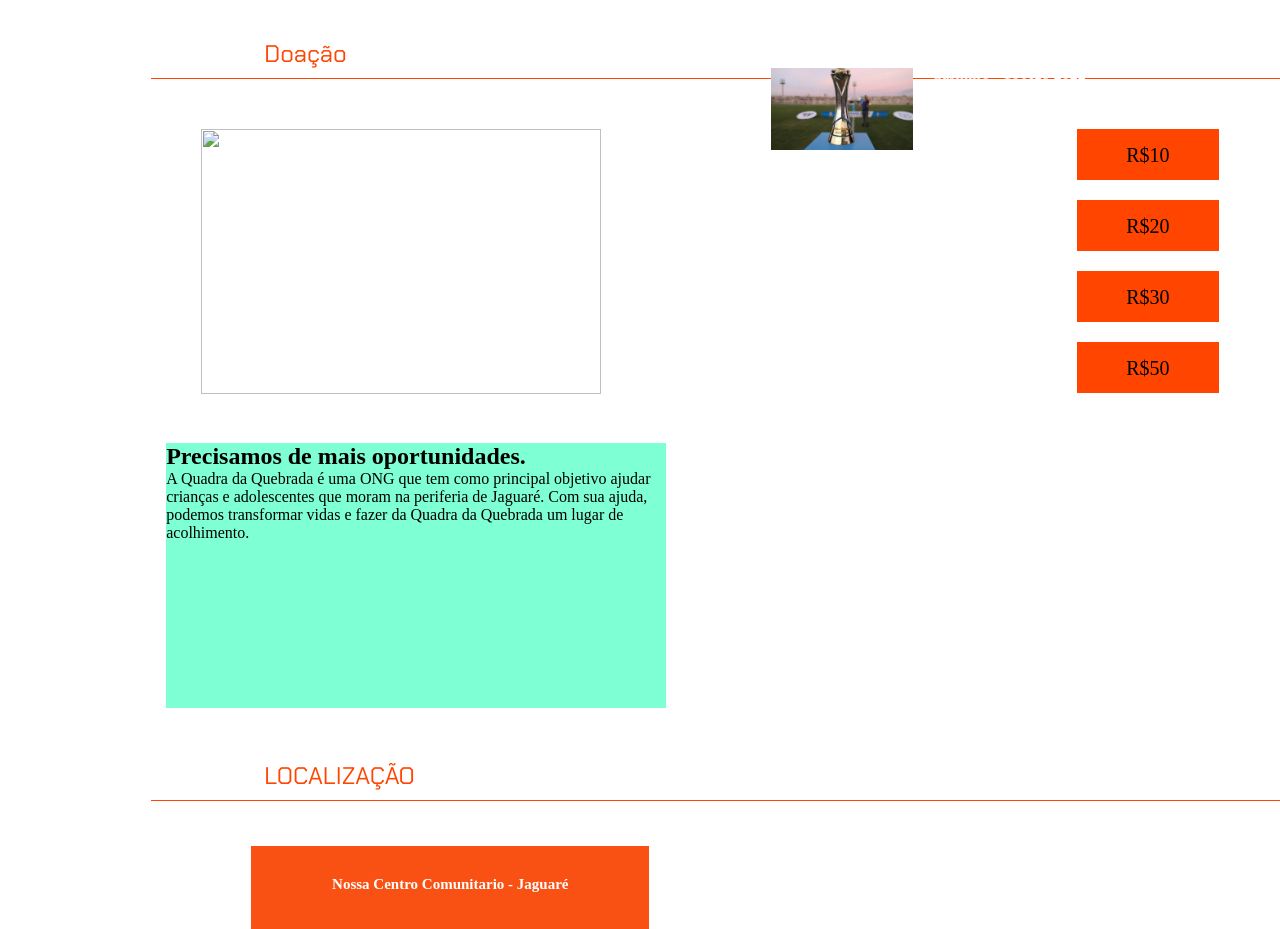
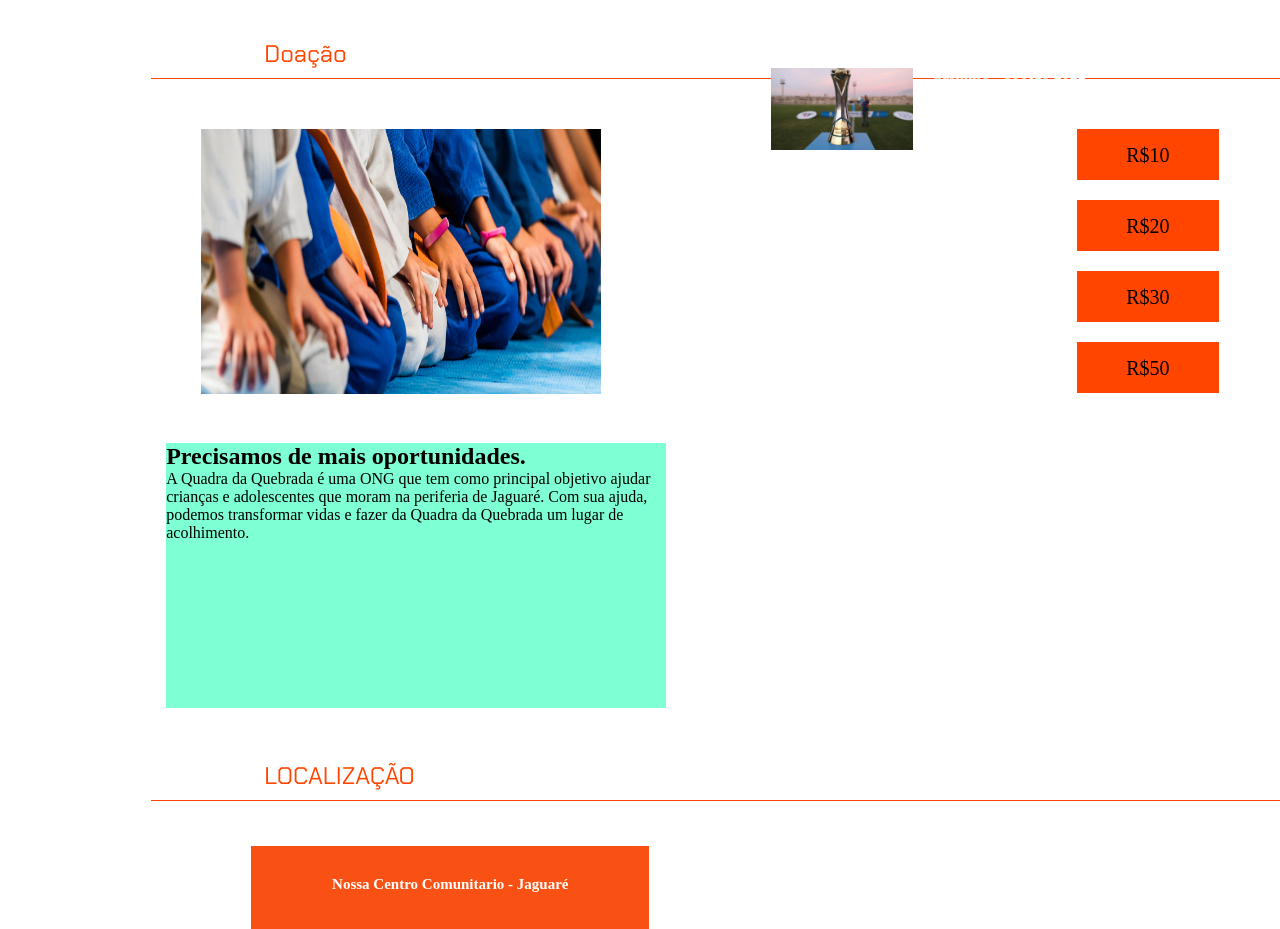
Before and after one commit to amaandita/garotitos-del-progamita, a plain HTML site: page home.html in a window 1280 px wide. Shown: the part 1080-2009 px from the top of the page. Drawn offline with Linux system fonts and the light colour scheme; grey boxes are pictures that could not be loaded; files whose address does not match are found by name.

Commit message:
Update home.html

```diff
--- a/home.html
+++ b/home.html
@@ -1,4 +1,3 @@
-
 <!DOCTYPE html>
 <html lang="pt-br">
 <head>
@@ -117,7 +116,7 @@
             <hr>
             <section id ="doacoes">
                 <div id="doacoes_img">
-                    <img src="judo.png" alt="">
+                    <img src="imagem/judo.png" alt="">
                 </div>
 
 
```
